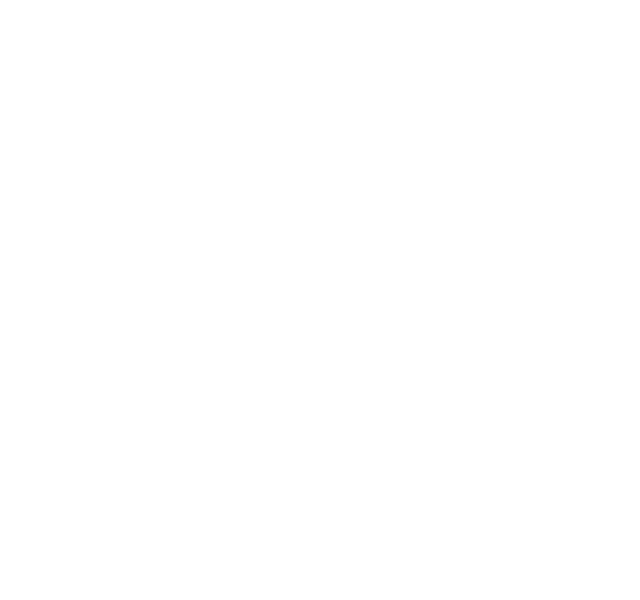
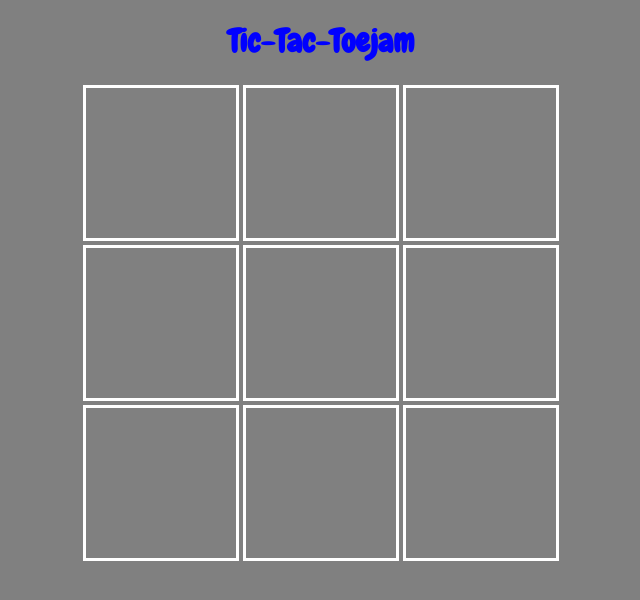
Before and after one commit to danbennetts/tic-tac-toe, a plain HTML site: page index.html in a window 1280 px wide. Shown: the whole page, without its empty margins (319-959 px from the left). Drawn offline with Linux system fonts and the light colour scheme.

Commit message:
Add 3x3 game board and title

```diff
--- a/css/style.css
+++ b/css/style.css
@@ -0,0 +1,37 @@
+@import url(https://fonts.googleapis.com/css?family=Chewy);
+
+body {
+  background: grey;
+}
+
+h1 {
+  color: blue;
+  text-align: center;
+  font-family: 'Chewy', sans-serif;
+}
+
+.container {
+  max-width: 960px;
+  margin: 0 auto;
+}
+
+.game-board {
+  text-align: center;
+}
+
+.row {
+  /*width: 150px;
+  height: 150px;*/
+  margin-left: auto;
+  margin-right: auto;
+
+}
+
+.column {
+    width: 150px;
+    height: 150px;
+    border: 3px solid white;
+    display: inline-block;
+    margin: 0 auto;
+    color: white;
+}
--- a/index.html
+++ b/index.html
@@ -3,8 +3,30 @@
   <head>
     <meta charset="UTF-8">
     <title>Tic-Tac-Toe</title>
+    <link rel="stylesheet" href="css/style.css">
   </head>
   <body>
-
+    <h1>Tic-Tac-Toejam</h1>
+    <div class="container">
+      <div class='game-board'>
+        <div class="row">
+          <div class="column"></div>
+          <div class="column"></div>
+          <div class="column"></div>
+        </div>
+        <div class="row">
+          <div class="column"></div>
+          <div class="column"></div>
+          <div class="column"></div>
+        </div>
+        <div class="row">
+          <div class="column"></div>
+          <div class="column"></div>
+          <div class="column"></div>
+        </div>
+      </div>
+    </div>
+    <script src='js/jquery.js'></script>
+    <script src='js/main.js'></script>
   </body>
 </html>
--- a/js/main.js
+++ b/js/main.js
@@ -0,0 +1,12 @@
+$(document).ready(function(){
+
+console.log("hello!");
+
+
+
+
+
+
+
+
+});
```
Lines whose indentation alone changed are shown as unchanged.
